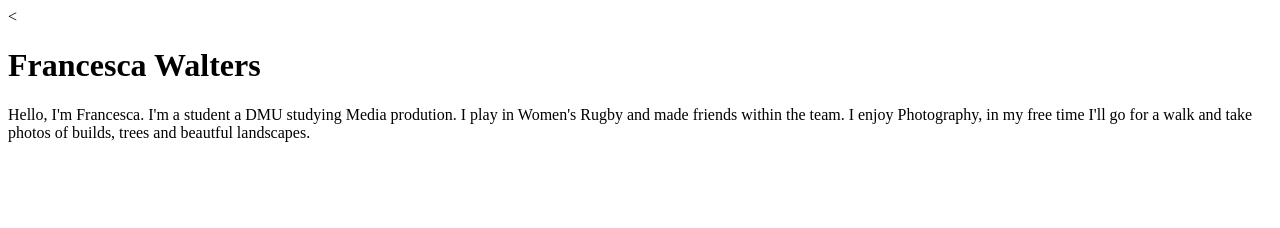
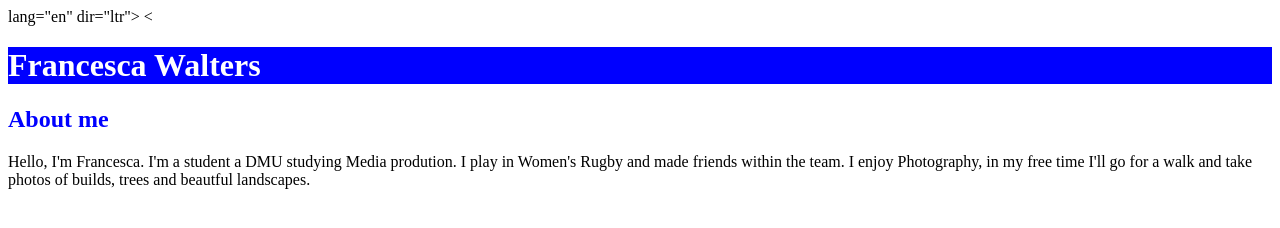
Before and after one commit to DMU-P2546257/labs, a plain HTML site: page index.html in a window 1280 px wide. Drawn offline with Linux system fonts and the light colour scheme.

Commit message:
Add files via upload

```diff
--- a/index.html
+++ b/index.html
@@ -1,11 +1,16 @@
 <!DOCTYPE html>
-<html>
+<html> lang="en" dir="ltr">
 <head>
   <meta charset="utf-8" />
+  <meta name="viewpoint"
+  content="width=device-width" />
   <title>My First page</title>
 </head>
 <<body>
-  <h1>Francesca Walters</h1>
+  <h1 style="color: white; background-color: blue;">Francesca Walters</h1>
+
+  <h2 style="color: blue;">About me</h2>
+
   <p>
     Hello, I'm Francesca. I'm a student a DMU studying Media prodution.
     I play in Women's Rugby and made friends within the team.
```
